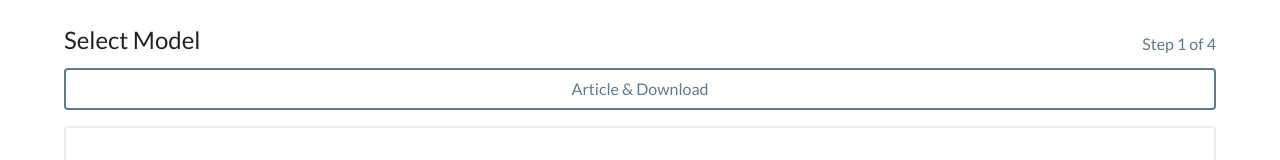
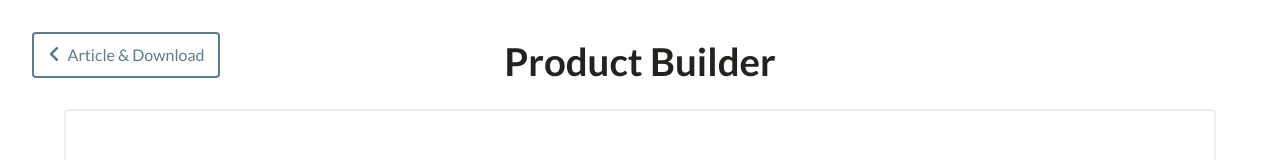
Before and after one commit to alossix/casavo-assessment, a React (Create React App) app: page / in a window 1280 px wide. Shown: the top 160 px of the page. Built offline with nearby package versions, Linux system fonts and the light colour scheme.

Commit message:
feat: render logic based on window size

```diff
--- a/src/App.styles.tsx
+++ b/src/App.styles.tsx
@@ -12,4 +12,8 @@ export const StyledInnerContainer = styled.div`
   flex-direction: column;
   padding-top: 1.75rem;
   padding-bottom: 3rem;
+
+  @media screen and (min-width: 1024px) {
+    padding: 0;
+  }
 `;
--- a/src/components/ButtonPrimary/ButtonPrimary.styles.tsx
+++ b/src/components/ButtonPrimary/ButtonPrimary.styles.tsx
@@ -4,31 +4,51 @@ import Arrow from "../../icons/Arrow";
 
 export const StyledButtonPrimary = styled.button`
   display: flex;
-  padding: 0.68rem;
-  border: 2px solid ${theme.colors.darkGray};
+  position: relative;
+  padding: 0.8rem;
+  border: none;
   border-radius: 0.25rem;
   width: 100%;
   background-color: ${theme.colors.darkGray};
   color: ${theme.colors.white};
   margin-bottom: 1rem;
+  cursor: pointer;
 
   &:hover {
     background-color: ${theme.colors.darkGrayHover};
-    border: 2px solid ${theme.colors.darkGrayHover};
   }
 
   & svg {
     position: absolute;
+    top: 0.8rem;
     transform: rotate(90deg);
+
+    & path {
+      fill: ${theme.colors.white};
+    }
   }
 
   @media screen and (min-width: 1024px) {
     background-color: ${theme.colors.white};
     color: ${theme.colors.darkGray};
+    width: 11.75rem;
+    border: 2px solid ${theme.colors.darkGray};
+
+    & svg {
+      & path {
+        fill: ${theme.colors.darkGray};
+      }
+    }
 
     &:hover {
       background-color: ${theme.colors.darkGray};
       color: ${theme.colors.white};
+
+      & svg {
+        & path {
+          fill: ${theme.colors.white};
+        }
+      }
     }
   }
 `;
@@ -39,10 +59,10 @@ export const StyledButtonTextContainer = styled.div`
   position: relative;
   line-height: 1rem;
   width: 100%;
+
+  @media screen and (min-width: 1024px) {
+    padding-left: 1.25rem;
+  }
 `;
 
-export const StyledArrow = styled(Arrow)`
-  & path {
-    fill: ${theme.colors.white};
-  }
-`;
+export const StyledArrow = styled(Arrow)``;
--- a/src/components/Header/Header.styles.tsx
+++ b/src/components/Header/Header.styles.tsx
@@ -2,13 +2,56 @@ import styled from "styled-components";
 
 export const StyledHeaderContainer = styled.header`
   display: flex;
-  justify-content: space-between;
-  align-items: flex-end;
+  flex-direction: column;
   width: 100%;
-  margin-bottom: 1rem;
   line-height: 1.5rem;
 `;
 
-export const StyledH1 = styled.h1`
+export const StyledMobileInnerContainer = styled.div`
+  display: flex;
+  justify-content: space-between;
+  align-items: flex-end;
+  margin-bottom: 1rem;
+`;
+
+export const StyledDesktopInnerContainer = styled.div`
+  display: flex;
+  justify-content: center;
+
+  & button {
+    position: absolute;
+    left: 2rem;
+    top: 2rem;
+  }
+`;
+
+export const StyledMobileH1 = styled.h1`
   font-size: 1.5rem;
+  line-height: 1.5rem;
+
+  @media screen and (min-width: 768px) {
+    font-size: 2.5rem;
+    line-height: 2.5rem;
+  }
 `;
+
+export const StyledDesktopH1 = styled.h1`
+  font-size: 2.4rem;
+  font-weight: 700;
+  line-height: 2.4rem;
+  margin: 2.6rem 0 1.8rem 0;
+
+  @media screen and (min-width: 1481px) {
+    font-size: 3rem;
+    margin: 3.3rem 0 2.3rem 0;
+  }
+`;
+
+export const StyledStepText = styled.p`
+  line-height: 1rem;
+
+  @media screen and (min-width: 768px) {
+    font-size: 1.25rem;
+    line-height: 1.25rem;
+  }
+`;
--- a/src/components/Header/Header.tsx
+++ b/src/components/Header/Header.tsx
@@ -1,18 +1,39 @@
+import useWindowSize from "../../hooks/useWindowSize";
 import ButtonPrimary from "../ButtonPrimary";
-import { StyledHeaderContainer, StyledH1 } from "./Header.styles";
+import {
+  StyledHeaderContainer,
+  StyledMobileH1,
+  StyledDesktopH1,
+  StyledStepText,
+  StyledMobileInnerContainer,
+  StyledDesktopInnerContainer,
+} from "./Header.styles";
 
 type IHeaderProps = {
   step: number;
 };
 
 const Header = ({ step }: IHeaderProps) => {
+  const size = useWindowSize({ width: 0, height: 0 });
   return (
     <>
       <StyledHeaderContainer>
-        <StyledH1>Select Model</StyledH1>
-        <p>Step {step} of 4</p>
+        {size.width < 1024 && (
+          <>
+            <StyledMobileInnerContainer>
+              <StyledMobileH1>Select Model</StyledMobileH1>
+              <StyledStepText>Step {step} of 4</StyledStepText>
+            </StyledMobileInnerContainer>
+            <ButtonPrimary>Article & Download</ButtonPrimary>
+          </>
+        )}
+        {size.width >= 1024 && (
+          <StyledDesktopInnerContainer>
+            <ButtonPrimary>Article & Download</ButtonPrimary>
+            <StyledDesktopH1>Product Builder</StyledDesktopH1>
+          </StyledDesktopInnerContainer>
+        )}
       </StyledHeaderContainer>
-      <ButtonPrimary>Article & Download</ButtonPrimary>
     </>
   );
 };
--- /dev/null
+++ b/src/hooks/useWindowSize.tsx
@@ -0,0 +1,28 @@
+import { useState, useEffect } from "react";
+
+type Size = {
+  width: number;
+  height: number;
+};
+
+const useWindowSize = ({ width, height }: Size) => {
+  const [windowSize, setWindowSize] = useState<Size>({
+    width,
+    height,
+  });
+  useEffect(() => {
+    const handleResize = () => {
+      setWindowSize({
+        width: window.innerWidth,
+        height: window.innerHeight,
+      });
+    };
+    window.addEventListener("resize", handleResize);
+    handleResize();
+
+    return () => window.removeEventListener("resize", handleResize);
+  }, []);
+  return windowSize;
+};
+
+export default useWindowSize;
```
